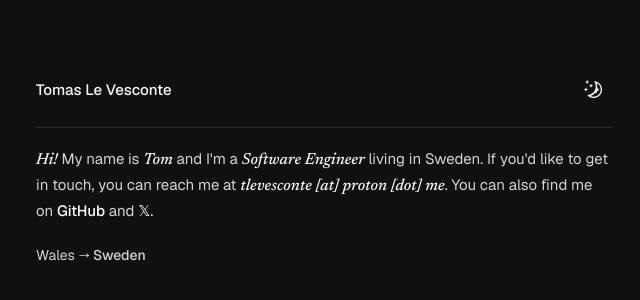
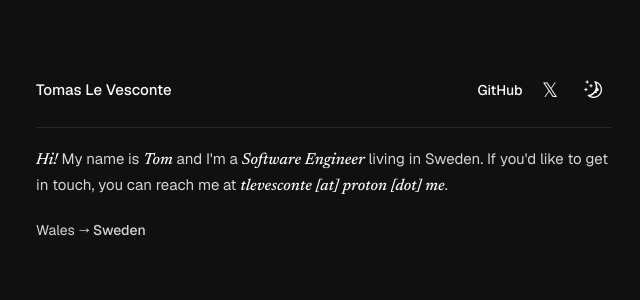
Before and after one commit to levesconte/www, a Next.js app: page / in a window 1280 px wide. Shown: the part 184-484 px from the top of the page, without its empty margins (316-956 px from the left). Built offline with nearby package versions, Linux system fonts and the light colour scheme.

Commit message:
Change pos. of links & change about description

```diff
--- a/src/app/page.tsx
+++ b/src/app/page.tsx
@@ -1,6 +1,8 @@
 import ModeToggle from "@/src/components/mode-toggle";
 import Hyperlink from "@/src/components/hyperlink";
 import SpecialText from "@/src/components/special-text";
+import GitHubButton from "../components/github-button";
+import XButton from "../components/x-button";
 
 export default function Home() {
   return (
@@ -8,8 +10,22 @@ export default function Home() {
       {/* Header */}
       <header className="animate-slide-down-and-fade-1 flex flex-col justify-center">
         <div className="flex flex-row items-center justify-between">
-          <h1 className="text-[15px] font-medium">Tomas Le Vesconte</h1>
-          <ModeToggle />
+          <h1 className="pr-4 text-[15px] font-medium">Tomas Le Vesconte</h1>
+          <div className="flex flex-row items-center">
+            {/* Links */}
+            <Hyperlink
+              href="https://github.com/tlevesconte"
+              text="GitHub"
+              element={<GitHubButton />}
+            />
+            <Hyperlink
+              href="https://x.com/levescontet"
+              text="X.com"
+              element={<XButton />}
+            />
+            {/* Toggle */}
+            <ModeToggle />
+          </div>
         </div>
 
         {/* Break */}
@@ -18,17 +34,16 @@ export default function Home() {
 
       {/* About */}
       <section className="animate-slide-down-and-fade-2" aria-label="about me">
+        {/* Title (for accessibility) */}
         <h2 className="sr-only">About</h2>
 
+        {/* Description */}
         <div className="prose prose-zinc text-pretty text-[15px] dark:prose-invert">
           <p className="leading-relaxed">
             <SpecialText text="Hi!" /> My name is <SpecialText text="Tom" /> and
             I&#39;m a <SpecialText text="Software Engineer" /> living in Sweden.
             If you&#39;d like to get in touch, you can reach me at{" "}
-            <SpecialText text="tlevesconte [at] proton [dot] me" />. You can
-            also find me on{" "}
-            <Hyperlink href="https://github.com/tlevesconte" text="GitHub" />{" "}
-            and <Hyperlink href="https://x.com/levescontet" text="𝕏" />.
+            <SpecialText text="tlevesconte [at] proton [dot] me" />.
           </p>
 
           {/* Location */}
--- /dev/null
+++ b/src/components/github-button.tsx
@@ -0,0 +1,12 @@
+"use client";
+
+import { Button } from "./button";
+
+export default function GitHubButton() {
+  return (
+    <Button className="h-9 w-16 border-none" variant="ghost" size="icon">
+      <span>GitHub</span>
+      <span className="sr-only">github.com (a link that opens in a new tab)</span>
+    </Button>
+  );
+}
--- a/src/components/hyperlink.tsx
+++ b/src/components/hyperlink.tsx
@@ -1,8 +1,12 @@
+import { JSX } from "react";
+
 export default function Hyperlink({
   href,
+  element,
   text,
 }: {
   href: string;
+  element: JSX.Element;
   text: string;
 }) {
   return (
@@ -13,7 +17,7 @@ export default function Hyperlink({
       rel="noopener noreferrer"
       aria-label={`${text} (opens in a new tab)`}
     >
-      {text}
+      {element}
     </a>
   );
 }
--- a/src/components/mode-toggle.tsx
+++ b/src/components/mode-toggle.tsx
@@ -9,7 +9,7 @@ export default function ModeToggle() {
 
   return (
     <Button
-      className="border-none w-9 h-9"
+      className="h-9 w-9 border-none ml-2"
       variant="outline"
       size="icon"
       onClick={() => (theme === "dark" ? setTheme("light") : setTheme("dark"))}
--- /dev/null
+++ b/src/components/x-button.tsx
@@ -0,0 +1,12 @@
+"use client";
+
+import { Button } from "./button";
+
+export default function XButton() {
+  return (
+    <Button className="h-9 w-9 border-none" variant="ghost" size="icon">
+      <span className="text-xl">𝕏</span>
+      <span className="sr-only">x.com (a link that opens in a new tab)</span>
+    </Button>
+  );
+}
```
